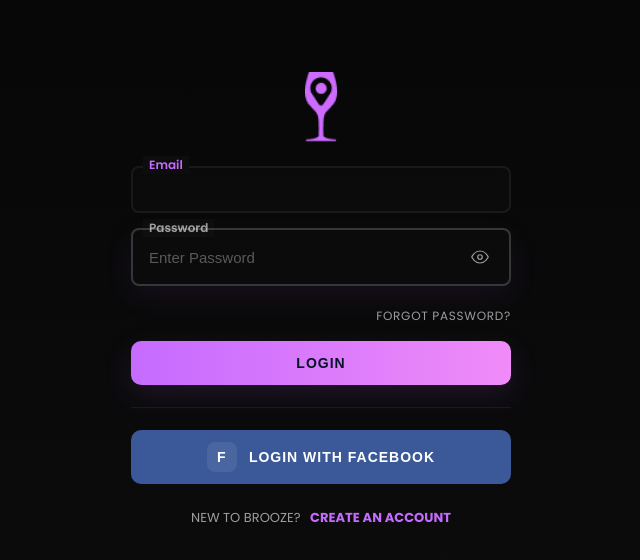
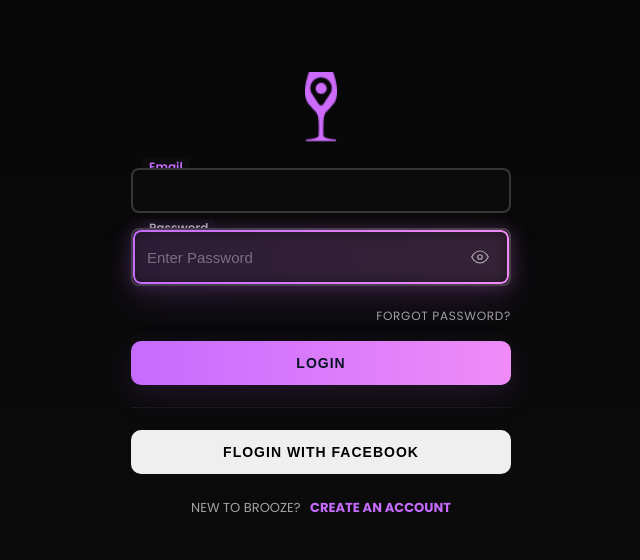
Before and after one commit to itachiuchiha95/Brooze-HTML-CSS, a plain HTML site: page login.html in a window 1280 px wide. Both pictures are taken after a click on the button "Toggle password visibility". Shown: the whole page, without its empty margins (319-959 px from the left). Drawn offline with Linux system fonts and the light colour scheme.

Commit message:
Refactor CSS variables and improve styling

```diff
--- a/login.css
+++ b/login.css
@@ -1,240 +1,290 @@
 :root{
   --bg: #0d0d0e;
-  --muted: rgba(255,255,255,0.6);
+  --muted: rgba(255,255,255,0.62);
   --accent-1: #C56BFF;
   --accent-2: #F08BF8;
   --accent-solid: #C56BFF;
-  --white-10: rgba(255,255,255,0.1);
+  --white-08: rgba(255,255,255,0.08);
   --white-06: rgba(255,255,255,0.06);
   --btn-radius: 10px;
   --content-max: 420px;
   --gap: 18px;
+
+  /* Input state */
+  --input-bg: #0b0b0b;
+  --input-passive-border: rgba(197,107,255,0.95); /* purple for email passive */
+  --input-passive-border-muted: rgba(255,255,255,0.18); /* grey for password passive */
+  --input-placeholder: rgba(255,255,255,0.36);
+  --input-active-glow: rgba(197,107,255,0.14);
+  --input-active-gradient: linear-gradient(90deg, var(--accent-1), var(--accent-2));
 }
 
-/* ---------- Reset & base ---------- */
-* { box-sizing: border-box; }
-html,body { height: 100%; }
-body {
-  margin: 0;
+/* Reset + base */
+*{box-sizing:border-box}
+html,body{height:100%}
+body{
+  margin:0;
   font-family: "Poppins", system-ui, -apple-system, "Segoe UI", Roboto, "Helvetica Neue", Arial;
-  background: linear-gradient(180deg, #070707 0%, var(--bg) 100%);
-  color: #fff;
-  -webkit-font-smoothing: antialiased;
-  -moz-osx-font-smoothing: grayscale;
-  min-height: 100vh;
-  display: flex;
-  justify-content: center;
-  align-items: flex-start;
+  background: linear-gradient(180deg,#070707 0%, var(--bg) 100%);
+  color:#fff;
+  -webkit-font-smoothing:antialiased;
+  -moz-osx-font-smoothing:grayscale;
+  min-height:100vh;
+  display:flex;
+  justify-content:center;
+  align-items:flex-start;
   padding: env(safe-area-inset-top) 0 env(safe-area-inset-bottom);
 }
 
-/* ---------- Main container (mobile width) ---------- */
-.screen {
-  width: 100%;
-  max-width: var(--content-max);
-  padding: 72px 20px 48px;
-  display: flex;
-  flex-direction: column;
-  align-items: stretch;
-  gap: var(--gap);
-  margin: 0 auto;
+/* Main container */
+.screen{
+  width:100%;
+  max-width:var(--content-max);
+  padding:72px 20px 48px;
+  margin:0 auto;
+  display:flex;
+  flex-direction:column;
+  gap:var(--gap);
+  align-items:stretch;
 }
 
-/* ---------- Hero (logo) ---------- */
-.hero {
-  display: flex;
-  flex-direction: column;
-  align-items: center;
-  gap: 12px;
-  margin-bottom: 6px;
+/* Hero/logo */
+.hero{
+  display:flex;
+  align-items:center;
+  justify-content:center;
+  flex-direction:column;
+  gap:12px;
+  margin-bottom:8px;
 }
-.logo {
-  width: 70px;
-  height: 70px;
-  object-fit: contain;
-  display: block;
-  margin: 0 auto;
-  filter: none;
+.logo{
+  width:70px;
+  height:70px;
+  object-fit:contain;
+  display:block;
 }
 
-/* ---------- Form / Fields ---------- */
-.form {
-  width: 100%;
-  display: flex;
-  flex-direction: column;
-  gap: 16px;
+/* Form */
+.form{
+  width:100%;
+  display:flex;
+  flex-direction:column;
+  gap:16px;
 }
 
-/* Field container */
-.field {
-  position: relative;
-  width: 100%;
+/* Field wrapper */
+.field{
+  position:relative;
+  width:100%;
 }
 
-/* Floating label (small, sits above left edge of input border) */
-.field .label {
-  position: absolute;
-  top: -10px;
-  left: 12px;
-  background: var(--bg);
-  padding: 0 6px;
-  font-size: 12px;
-  color: var(--accent-1);
-  font-weight: 600;
-  pointer-events: none;
-  -webkit-font-smoothing: antialiased;
+/* Floating label positioned at top-left of the field border */
+.field .label{
+  position:absolute;
+  top:-10px;
+  left:12px;
+  background:var(--bg);
+  padding:0 6px;
+  font-size:12px;
+  color:var(--accent-1);
+  font-weight:600;
+  pointer-events:none;
+  -webkit-font-smoothing:antialiased;
 }
 
-/* Input wrapping box (visible border and padding) */
-.input-wrap {
-  width: 100%;
-  border-radius: 8px;
-  padding: 12px 14px;
-  display: flex;
-  align-items: center;
-  gap: 10px;
-  background: rgba(255,255,255,0.01);
-  transition: box-shadow .18s ease, transform .12s ease;
-  border: 2px solid var(--white-06); /* default */
+/* Base input-wrap (passive by default) */
+.input-wrap{
+  width:100%;
+  display:flex;
+  align-items:center;
+  gap:10px;
+  padding:12px 14px;
+  border-radius:8px;
+  background:var(--input-bg);
+  border:2px solid var(--input-passive-border-muted); /* default to muted grey */
+  transition: box-shadow .16s ease, transform .12s ease, border-color .12s ease, background-color .12s ease;
+  position:relative;
 }
 
-/* Make the email field use purple border to match screenshot */
-.field.email .input-wrap {
-  border-color: rgba(197,107,255,0.95);
+/* Email field passive appearance (purple thin border) */
+.field.email .input-wrap{
+  border-color: var(--input-passive-border);
 }
 
-/* Password box has darker subtle border like screenshot */
-.field.password .input-wrap {
-  border-color: rgba(255,255,255,0.18);
+/* Password field passive appearance (muted grey border) */
+.field.password .input-wrap{
+  border-color: var(--input-passive-border-muted);
 }
 
 /* Input element */
-.input {
-  background: transparent;
-  border: none;
-  outline: none;
-  color: #fff;
-  width: 100%;
-  font-size: 15px;
-  line-height: 1;
+.input{
+  background:transparent;
+  border:none;
+  outline:none;
+  color:#fff;
+  font-size:15px;
+  width:100%;
+  padding:0;
 }
 
-/* Placeholder color */
-.input::placeholder {
-  color: rgba(255,255,255,0.32);
+/* Placeholder */
+.input::placeholder{
+  color:var(--input-placeholder);
 }
 
-/* Focus state */
-.field:focus-within .input-wrap {
-  box-shadow: 0 10px 30px rgba(197,107,255,0.08);
-  transform: translateY(-1px);
+/* Password toggle button */
+.pw-toggle{
+  background:transparent;
+  border:none;
+  color:var(--muted);
+  display:inline-flex;
+  align-items:center;
+  justify-content:center;
+  padding:6px;
+  cursor:pointer;
+  border-radius:6px;
+}
+.pw-toggle svg{ width:18px; height:18px; display:block; }
+
+/* Passive explicit class for clarity (optional) */
+.input-wrap.passive{
+  transform:none;
+  box-shadow:none;
 }
 
-/* Password visibility toggle button */
-.pw-toggle {
-  background: transparent;
-  border: none;
-  color: var(--muted);
-  display: inline-flex;
-  align-items: center;
-  justify-content: center;
-  padding: 6px;
-  cursor: pointer;
-  border-radius: 6px;
-}
-.pw-toggle svg { width: 18px; height: 18px; display: block; }
-
-/* Forgot password link aligned to right */
-.forgot {
-  display: block;
-  text-align: right;
-  font-size: 12px;
-  color: var(--muted);
-  text-decoration: none;
-  margin-top: 4px;
-  letter-spacing: 0.7px;
+/* Active state (keyboard focus) — show subtle gradient border + glow */
+.field:focus-within .input-wrap{
+  border-color: transparent;
+  transform: translateY(-1px);
+  box-shadow: 0 14px 36px var(--input-active-glow);
 }
 
-/* ---------- Buttons ---------- */
-.btn {
-  width: 100%;
-  display: inline-flex;
-  align-items: center;
-  justify-content: center;
-  padding: 14px 16px;
-  border-radius: var(--btn-radius);
-  text-decoration: none;
-  font-weight: 700;
-  font-size: 14px;
-  letter-spacing: 1px;
-  text-transform: uppercase;
-  cursor: pointer;
-  border: none;
+/* Gradient outline glow (fuzzy) */
+.field:focus-within .input-wrap::after{
+  content:"";
+  position:absolute;
+  inset:-3px;
+  border-radius:10px;
+  background:var(--input-active-gradient);
+  filter:blur(8px);
+  opacity:0.18;
+  pointer-events:none;
 }
 
-/* Primary LOGIN button (filled gradient) */
-.btn-primary {
-  color: #071227;
-  background: linear-gradient(90deg, var(--accent-1), var(--accent-2));
+/* Solid gradient inner border using pseudo (to simulate strong colored border) */
+.field:focus-within .input-wrap::before{
+  content:"";
+  position:absolute;
+  inset:0;
+  border-radius:8px;
+  padding:2px; /* thickness of the inner border */
+  -webkit-mask:
+    linear-gradient(#fff 0 0) content-box,
+    linear-gradient(#000 0 0);
+  -webkit-mask-composite: xor;
+  mask-composite: exclude;
+  background:var(--input-active-gradient);
+  pointer-events:none;
+}
+
+/* Ensure content sits above pseudo border */
+.input-wrap > *{ position:relative; z-index:2; }
+
+/* Forgot link */
+.forgot{
+  display:block;
+  text-align:right;
+  font-size:12px;
+  color:var(--muted);
+  text-decoration:none;
+  margin-top:4px;
+  letter-spacing:.7px;
+}
+
+/* Primary login button */
+.btn{
+  width:100%;
+  display:inline-flex;
+  align-items:center;
+  justify-content:center;
+  padding:14px 16px;
+  border-radius:var(--btn-radius);
+  text-decoration:none;
+  font-weight:700;
+  font-size:14px;
+  letter-spacing:1px;
+  text-transform:uppercase;
+  cursor:pointer;
+  border:none;
+}
+.btn-primary{
+  color:#071227;
+  background: var(--input-active-gradient);
   box-shadow: 0 10px 30px rgba(197,107,255,0.12);
 }
 
-/* Thin divider line (between login and social) */
-.divider {
-  width: 100%;
-  height: 1px;
-  background: var(--white-06);
-  border-radius: 1px;
-  margin: 6px 0;
+/* Divider */
+.divider{
+  width:100%;
+  height:1px;
+  background:var(--white-06);
+  border-radius:1px;
+  margin:6px 0;
 }
 
-/* Facebook button */
-.btn-fb {
-  background: #3b5998;
-  color: #fff;
-  display: flex;
-  gap: 12px;
-  align-items: center;
-  justify-content: center;
-  padding: 12px 16px;
-  border-radius: 10px;
-  border: none;
-  font-weight: 700;
-  letter-spacing: 1px;
+/* Google button (white with logo) */
+.btn-google{
+  width:100%;
+  display:flex;
+  align-items:center;
+  gap:12px;
+  justify-content:center;
+  padding:12px 16px;
+  border-radius:10px;
+  background:#fff;
+  color:#111;
+  font-weight:700;
+  letter-spacing:1px;
+  border:none;
 }
-.fb-icon {
-  width: 30px;
-  height: 30px;
-  display: inline-flex;
-  align-items: center;
-  justify-content: center;
-  background: rgba(255,255,255,0.08);
-  border-radius: 8px;
-  font-weight: 700;
+.google-icon{
+  width:30px;
+  height:30px;
+  display:inline-flex;
+  align-items:center;
+  justify-content:center;
+  border-radius:6px;
+  background:#fff;
+  box-shadow: 0 1px 0 rgba(0,0,0,0.04);
+}
+.google-icon img{ width:18px; height:18px; display:block; }
+
+/* Bottom CTA */
+.footer-links{
+  margin-top:8px;
+  text-align:center;
+  color:var(--muted);
+  font-size:13px;
+}
+.footer-links a{
+  color:var(--accent-1);
+  text-decoration:none;
+  font-weight:700;
+  margin-left:6px;
 }
 
-/* Bottom CTA */
-.footer-links {
-  margin-top: 8px;
-  text-align: center;
-  color: var(--muted);
-  font-size: 13px;
-}
-.footer-links a {
-  color: var(--accent-1);
-  text-decoration: none;
-  font-weight: 700;
-  margin-left: 6px;
+/* Focus styles for keyboard users */
+.input:focus-visible{ outline:none; }
+.field:focus-within .input-wrap{ outline: none; }
+
+/* Small screen tweaks */
+@media (max-width:360px){
+  .screen{ padding:56px 16px 36px; }
+  .logo{ width:64px; height:64px; }
+  .btn, .btn-primary, .btn-google{ padding:12px 14px; font-size:13px; }
 }
 
-/* ---------- Small screens & accessibility ---------- */
-@media (max-width: 360px) {
-  .screen { padding: 56px 16px 36px; }
-  .logo { width: 64px; height: 64px; }
-  .btn, .btn-primary, .btn-fb { padding: 12px 14px; font-size: 13px; }
+/* Reduced motion */
+@media (prefers-reduced-motion: reduce){
+  .input-wrap, .btn, .btn-primary, .btn-google { transition: none; transform:none; box-shadow:none; }
 }
-
-/* Reduced motion preference */
-@media (prefers-reduced-motion: reduce) {
-  .input-wrap, .btn, .btn-primary { transition: none; transform: none; box-shadow: none; }
-}
```
